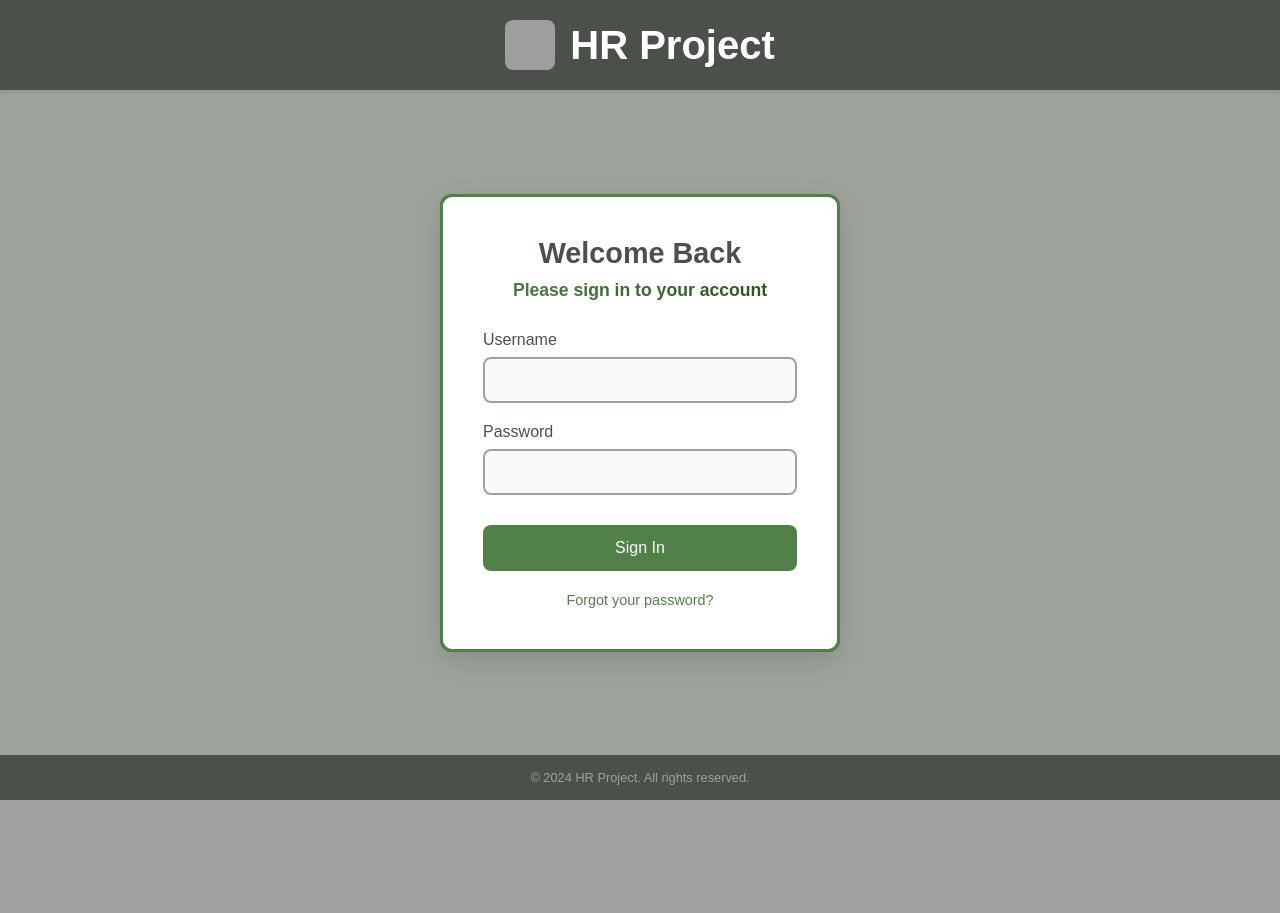
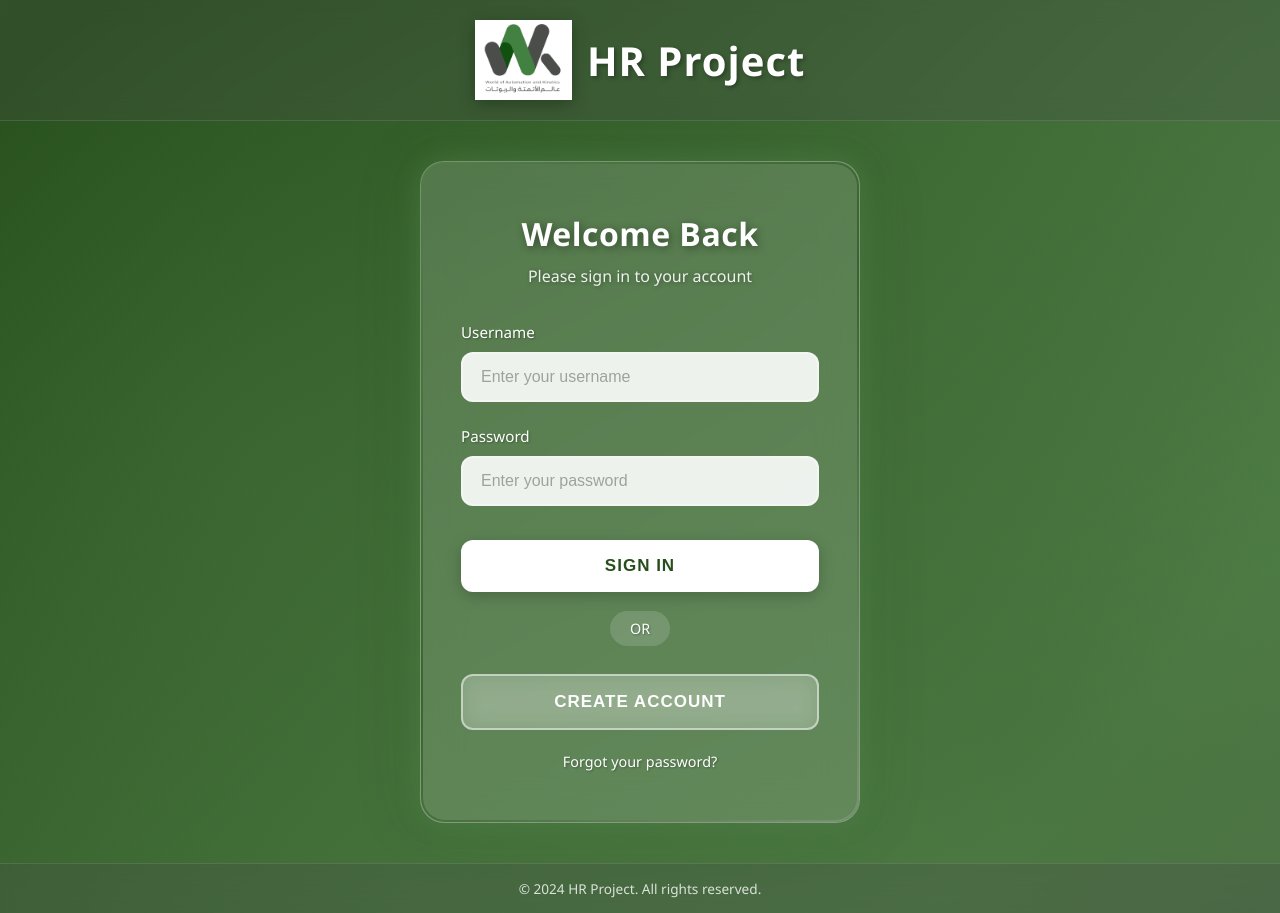
Before and after one commit to ammarkateb/HR-Project, a Flask app: page / in a window 1280 px wide. Before the commit the page ends 800 px from the top, so only its background shows below. Run offline with Flask 3, Linux system fonts and the light colour scheme; grey boxes are pictures that could not be loaded.

Commit message:
Update login page with futuristic gradient design and new logo
🤖 Generated with [Claude Code](https://claude.com/claude-code)

Co-Authored-By: Claude <noreply@anthropic.com>

```diff
--- a/app.py
+++ b/app.py
@@ -4,6 +4,7 @@ from datetime import datetime
 
 app = Flask(__name__)
 app.secret_key = 'hr_project_secret_key'
+app.config['SEND_FILE_MAX_AGE_DEFAULT'] = 0
 
 # Create necessary directories
 os.makedirs('templates', exist_ok=True)
@@ -12,7 +13,8 @@ os.makedirs('assets', exist_ok=True)
 
 @app.route('/')
 def login():
-    return render_template('login.html')
+    response = render_template('login.html')
+    return response
 
 @app.route('/login', methods=['POST'])
 def handle_login():
--- a/templates/login.html
+++ b/templates/login.html
@@ -11,20 +11,76 @@
             box-sizing: border-box;
         }
 
+        @keyframes gradientFlow {
+            0% {
+                background-position: 0% 50%;
+            }
+            50% {
+                background-position: 100% 50%;
+            }
+            100% {
+                background-position: 0% 50%;
+            }
+        }
+
+        @keyframes fadeInUp {
+            from {
+                opacity: 0;
+                transform: translateY(30px);
+            }
+            to {
+                opacity: 1;
+                transform: translateY(0);
+            }
+        }
+
+        @keyframes glow {
+            0%, 100% {
+                box-shadow: 0 0 20px rgba(82, 128, 73, 0.3),
+                            0 0 40px rgba(82, 128, 73, 0.2),
+                            0 0 60px rgba(82, 128, 73, 0.1);
+            }
+            50% {
+                box-shadow: 0 0 30px rgba(82, 128, 73, 0.5),
+                            0 0 60px rgba(82, 128, 73, 0.3),
+                            0 0 90px rgba(82, 128, 73, 0.2);
+            }
+        }
+
         body {
-            font-family: Arial, sans-serif;
-            background-color: #9EA49C;
+            font-family: 'Segoe UI', Tahoma, Geneva, Verdana, sans-serif;
+            background: linear-gradient(-45deg, #4B504A, #528049, #264F1B, #528049, #4B504A, #9EA49C);
+            background-size: 400% 400%;
+            animation: gradientFlow 15s ease infinite;
             min-height: 100vh;
             display: flex;
             flex-direction: column;
+            position: relative;
+            overflow-x: hidden;
+        }
+
+        body::before {
+            content: '';
+            position: absolute;
+            top: 0;
+            left: 0;
+            right: 0;
+            bottom: 0;
+            background: radial-gradient(circle at 20% 50%, rgba(82, 128, 73, 0.2) 0%, transparent 50%),
+                        radial-gradient(circle at 80% 80%, rgba(38, 79, 27, 0.2) 0%, transparent 50%);
+            pointer-events: none;
         }
 
         header {
-            background-color: #4B504A;
+            background: rgba(75, 80, 74, 0.3);
+            backdrop-filter: blur(10px);
+            -webkit-backdrop-filter: blur(10px);
+            border-bottom: 1px solid rgba(255, 255, 255, 0.1);
             color: white;
             padding: 20px;
             text-align: center;
-            box-shadow: 0 2px 5px rgba(0,0,0,0.1);
+            position: relative;
+            z-index: 10;
         }
 
         .logo-container {
@@ -32,18 +88,23 @@
             align-items: center;
             justify-content: center;
             gap: 15px;
+            animation: fadeInUp 0.8s ease;
         }
 
         .logo-img {
-            width: 50px;
-            height: 50px;
-            border-radius: 8px;
-            object-fit: cover;
+            height: 80px;
+            width: auto;
+            max-width: 300px;
+            object-fit: contain;
+            filter: drop-shadow(0 4px 8px rgba(0, 0, 0, 0.3));
+            display: block;
         }
 
         h1 {
             font-size: 2.5em;
-            font-weight: bold;
+            font-weight: 700;
+            text-shadow: 2px 2px 4px rgba(0, 0, 0, 0.3);
+            letter-spacing: 1px;
         }
 
         .container {
@@ -52,101 +113,174 @@
             justify-content: center;
             align-items: center;
             padding: 40px 20px;
+            position: relative;
+            z-index: 1;
         }
 
         .login-box {
-            background-color: white;
-            padding: 40px;
-            border-radius: 12px;
-            box-shadow: 0 8px 25px rgba(75, 80, 74, 0.25);
+            background: rgba(255, 255, 255, 0.15);
+            backdrop-filter: blur(20px);
+            -webkit-backdrop-filter: blur(20px);
+            padding: 50px 40px;
+            border-radius: 24px;
             width: 100%;
-            max-width: 400px;
-            border: 3px solid #528049;
+            max-width: 440px;
+            border: 1px solid rgba(255, 255, 255, 0.2);
             position: relative;
+            animation: fadeInUp 1s ease, glow 3s ease-in-out infinite;
+            box-shadow: 0 8px 32px rgba(0, 0, 0, 0.3),
+                        inset 0 1px 0 rgba(255, 255, 255, 0.2);
         }
 
         .login-box::before {
             content: '';
             position: absolute;
-            top: -3px;
-            left: -3px;
-            right: -3px;
-            bottom: -3px;
-            background: linear-gradient(45deg, #528049, #264F1B, #528049);
-            border-radius: 12px;
-            z-index: -1;
+            top: 0;
+            left: 0;
+            right: 0;
+            bottom: 0;
+            border-radius: 24px;
+            padding: 2px;
+            background: linear-gradient(135deg,
+                rgba(82, 128, 73, 0.6),
+                rgba(38, 79, 27, 0.6),
+                rgba(158, 164, 156, 0.4));
+            -webkit-mask: linear-gradient(#fff 0 0) content-box, linear-gradient(#fff 0 0);
+            -webkit-mask-composite: xor;
+            mask-composite: exclude;
+            pointer-events: none;
         }
 
         .login-header {
             text-align: center;
-            margin-bottom: 30px;
-            color: #4B504A;
+            margin-bottom: 35px;
+            color: white;
         }
 
         .login-header h2 {
-            font-size: 1.8em;
+            font-size: 2em;
             margin-bottom: 10px;
+            font-weight: 700;
+            text-shadow: 2px 2px 8px rgba(0, 0, 0, 0.4);
+            letter-spacing: 0.5px;
         }
 
         .login-header p {
-            color: #528049;
-            font-size: 1.1em;
-            font-weight: 600;
-            background: linear-gradient(45deg, #528049, #264F1B);
-            -webkit-background-clip: text;
-            -webkit-text-fill-color: transparent;
-            background-clip: text;
+            color: rgba(255, 255, 255, 0.9);
+            font-size: 1em;
+            font-weight: 400;
+            text-shadow: 1px 1px 4px rgba(0, 0, 0, 0.3);
         }
 
         .form-group {
-            margin-bottom: 20px;
+            margin-bottom: 24px;
         }
 
         label {
             display: block;
-            margin-bottom: 8px;
+            margin-bottom: 10px;
+            color: white;
+            font-weight: 500;
+            font-size: 0.95em;
+            text-shadow: 1px 1px 2px rgba(0, 0, 0, 0.3);
+        }
+
+        input[type="text"],
+        input[type="password"],
+        input[type="email"] {
+            width: 100%;
+            padding: 14px 18px;
+            border: 2px solid rgba(255, 255, 255, 0.3);
+            border-radius: 12px;
+            font-size: 16px;
+            transition: all 0.3s ease;
+            background: rgba(255, 255, 255, 0.9);
             color: #4B504A;
             font-weight: 500;
         }
 
-        input[type="text"],
-        input[type="password"] {
-            width: 100%;
-            padding: 12px 15px;
-            border: 2px solid #9EA49C;
-            border-radius: 8px;
-            font-size: 16px;
-            transition: border-color 0.3s ease;
-            background-color: #fafafa;
+        input[type="text"]:focus,
+        input[type="password"]:focus,
+        input[type="email"]:focus {
+            outline: none;
+            border-color: rgba(82, 128, 73, 0.8);
+            background: white;
+            box-shadow: 0 0 0 3px rgba(82, 128, 73, 0.2),
+                        0 4px 12px rgba(0, 0, 0, 0.15);
+            transform: translateY(-2px);
         }
 
-        input[type="text"]:focus,
-        input[type="password"]:focus {
-            outline: none;
-            border-color: #528049;
-            background-color: white;
+        input::placeholder {
+            color: #9EA49C;
+        }
+
+        .login-btn, .signup-btn {
+            width: 100%;
+            padding: 16px;
+            border: none;
+            border-radius: 12px;
+            font-size: 17px;
+            font-weight: 600;
+            cursor: pointer;
+            transition: all 0.3s ease;
+            margin-top: 10px;
+            position: relative;
+            overflow: hidden;
+            text-transform: uppercase;
+            letter-spacing: 1px;
         }
 
         .login-btn {
-            width: 100%;
-            background-color: #528049;
-            color: white;
-            padding: 14px;
-            border: none;
-            border-radius: 8px;
-            font-size: 16px;
-            font-weight: 500;
-            cursor: pointer;
-            transition: background-color 0.3s ease;
-            margin-top: 10px;
+            background: white;
+            color: #264F1B;
+            box-shadow: 0 4px 15px rgba(0, 0, 0, 0.2);
         }
 
         .login-btn:hover {
-            background-color: #264F1B;
+            transform: translateY(-2px);
+            box-shadow: 0 6px 20px rgba(0, 0, 0, 0.3);
+            background: linear-gradient(135deg, #ffffff, #f0f0f0);
         }
 
         .login-btn:active {
-            transform: translateY(1px);
+            transform: translateY(0px);
+        }
+
+        .signup-btn {
+            background: rgba(255, 255, 255, 0.2);
+            color: white;
+            border: 2px solid rgba(255, 255, 255, 0.5);
+            backdrop-filter: blur(10px);
+            -webkit-backdrop-filter: blur(10px);
+        }
+
+        .signup-btn:hover {
+            background: rgba(255, 255, 255, 0.3);
+            border-color: rgba(255, 255, 255, 0.8);
+            transform: translateY(-2px);
+            box-shadow: 0 6px 20px rgba(0, 0, 0, 0.3);
+        }
+
+        .signup-btn:active {
+            transform: translateY(0px);
+        }
+
+        .divider {
+            text-align: center;
+            margin: 25px 0;
+            position: relative;
+        }
+
+        .divider span {
+            background: rgba(255, 255, 255, 0.15);
+            padding: 8px 20px;
+            border-radius: 20px;
+            color: white;
+            font-size: 0.9em;
+            font-weight: 500;
+            backdrop-filter: blur(10px);
+            -webkit-backdrop-filter: blur(10px);
+            text-shadow: 1px 1px 2px rgba(0, 0, 0, 0.3);
         }
 
         .forgot-password {
@@ -155,48 +289,72 @@
         }
 
         .forgot-password a {
-            color: #528049;
+            color: white;
             text-decoration: none;
             font-size: 0.9em;
+            text-shadow: 1px 1px 2px rgba(0, 0, 0, 0.3);
+            transition: all 0.3s ease;
         }
 
         .forgot-password a:hover {
             text-decoration: underline;
-            color: #264F1B;
+            color: rgba(255, 255, 255, 0.8);
         }
 
         .alert {
-            padding: 12px;
+            padding: 14px;
             margin-bottom: 20px;
-            border-radius: 6px;
+            border-radius: 12px;
             text-align: center;
+            backdrop-filter: blur(10px);
+            -webkit-backdrop-filter: blur(10px);
+            animation: fadeInUp 0.5s ease;
         }
 
         .alert-error {
-            background-color: #f8d7da;
+            background: rgba(248, 215, 218, 0.9);
             color: #721c24;
-            border: 1px solid #f5c6cb;
+            border: 1px solid rgba(245, 198, 203, 0.8);
         }
 
         .alert-success {
-            background-color: #d4edda;
+            background: rgba(212, 237, 218, 0.9);
             color: #155724;
-            border: 1px solid #c3e6cb;
+            border: 1px solid rgba(195, 230, 203, 0.8);
         }
 
         footer {
-            background-color: #4B504A;
-            color: #9EA49C;
+            background: rgba(75, 80, 74, 0.3);
+            backdrop-filter: blur(10px);
+            -webkit-backdrop-filter: blur(10px);
+            border-top: 1px solid rgba(255, 255, 255, 0.1);
+            color: rgba(255, 255, 255, 0.8);
             text-align: center;
             padding: 15px;
-            font-size: 0.8em;
+            font-size: 0.85em;
+            position: relative;
+            z-index: 10;
+        }
+
+        @media (max-width: 480px) {
+            .login-box {
+                padding: 40px 30px;
+            }
+
+            h1 {
+                font-size: 2em;
+            }
+
+            .login-header h2 {
+                font-size: 1.6em;
+            }
         }
     </style>
 </head>
 <body>
     <header>
         <div class="logo-container">
-            <img src="/static/assets/Screenshot 2025-09-28 at 12.06.18 AM.png" alt="HR Project Logo" class="logo-img">
+            <img src="/static/assets/newlogo.jpg" alt="HR Project Logo" class="logo-img">
             <h1>HR Project</h1>
         </div>
     </header>
@@ -219,14 +377,21 @@
             <form action="{{ url_for('handle_login') }}" method="POST">
                 <div class="form-group">
                     <label for="username">Username</label>
-                    <input type="text" id="username" name="username" required>
+                    <input type="text" id="username" name="username" placeholder="Enter your username" required>
                 </div>
                 <div class="form-group">
                     <label for="password">Password</label>
-                    <input type="password" id="password" name="password" required>
+                    <input type="password" id="password" name="password" placeholder="Enter your password" required>
                 </div>
                 <button type="submit" class="login-btn">Sign In</button>
             </form>
+
+            <div class="divider">
+                <span>OR</span>
+            </div>
+
+            <button type="button" class="signup-btn" onclick="window.location.href='#'">Create Account</button>
+
             <div class="forgot-password">
                 <a href="#">Forgot your password?</a>
             </div>
```
Also changed, not shown: static/assets/newlogo.jpg (added).
